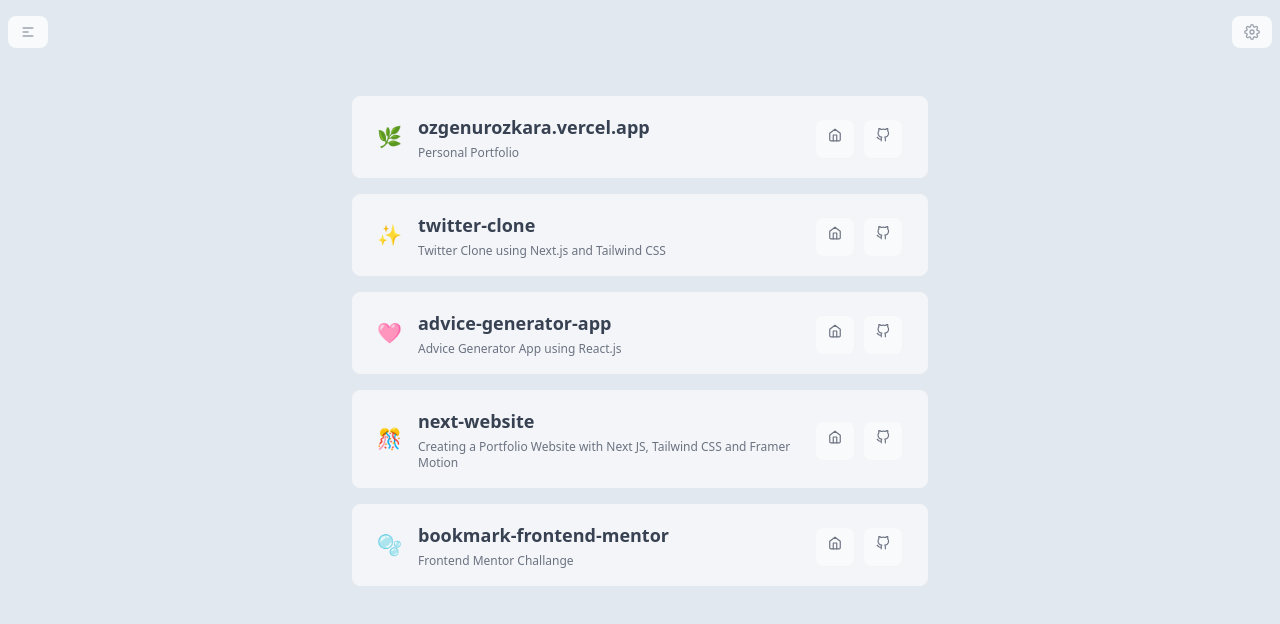
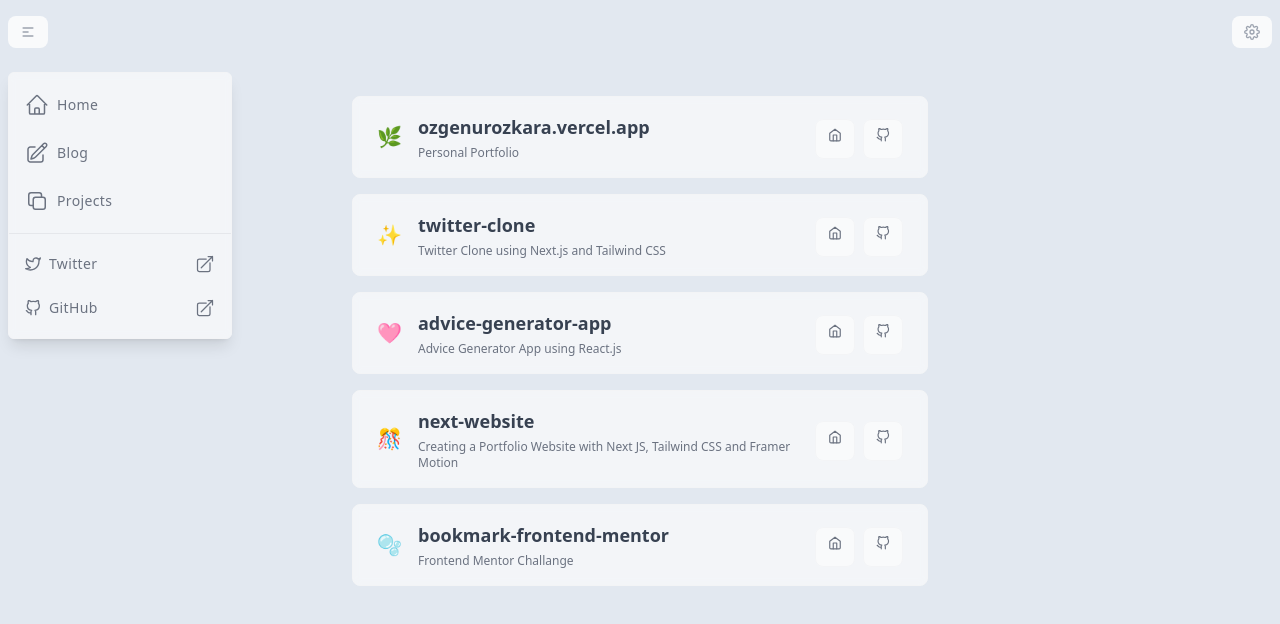
Before and after one commit to ozgeozkaraa01/next-my-portfolio, a Next.js app: page /projects in a window 1280 px wide. Both pictures are taken after a click on the button 28 px from the left and 32 px from the top of the page. Shown: the top 624 px of the page. Built offline with nearby package versions, Linux system fonts and the light colour scheme.

Commit message:
feat: Add dropdown menu to HiMenuAlt1 button

```diff
--- a/components/NavProjects.jsx
+++ b/components/NavProjects.jsx
@@ -1,13 +1,18 @@
 import React, { useState } from "react";
 import { HiMenuAlt1 } from "react-icons/hi";
-import { FiSettings } from "react-icons/fi";
+import { FiSettings, FiGithub, FiTwitter } from "react-icons/fi";
 import Link from "next/link";
 
 const NavProjects = () => {
   const [isMenuOpen, setIsMenuOpen] = useState(false);
+  const [isMenuOpen2, setIsMenuOpen2] = useState(false);
 
   const handleMenuToggle = () => {
     setIsMenuOpen((prevState) => !prevState);
+  };
+
+  const handleMenuToggle2 = () => {
+    setIsMenuOpen2((prevState) => !prevState);
   };
 
   return (
@@ -15,7 +20,10 @@
       <div className="mx-auto px-2">
         <div className="relative flex items-center justify-between h-16">
           <div className="relative inline-block text-left">
-            <button className="group relative inline-flex items-center px-3 py-2 bg-gray-50 hover:bg-gray-100 hover:text-gray-700 text-gray-400 rounded-lg text-base font-medium default-transition default-focus">
+            <button
+              onClick={handleMenuToggle2}
+              className="group relative inline-flex items-center px-3 py-2 bg-gray-50 hover:bg-gray-100 hover:text-gray-700 text-gray-400 rounded-lg text-base font-medium default-transition default-focus"
+            >
               <HiMenuAlt1 />
             </button>
           </div>
@@ -34,7 +42,7 @@
               <div className="py-2">
                 <Link
                   href="/"
-                  className="flex items-center space-x-2 px-4 py-3 text-sm font-medium tracking-wide cursor-pointer default:transition text-gray-500 hover:text-gray-700"
+                  className="flex items-center space-x-2 px-4 py-3 text-sm font-medium tracking-wide cursor-pointer default:transition text-gray-500 hover:text-gray-700 hover:bg-slate-200"
                 >
                   <svg
                     xmlns="http://www.w3.org/2000/svg"
@@ -56,7 +64,7 @@
                 <hr className="mt-2 pb-2 border-gray-200 " />
                 <Link
                   href="/"
-                  className="flex items-center space-x-2 px-4 py-3 text-sm font-medium tracking-wide cursor-pointer default:transition text-gray-500 hover:text-gray-700"
+                  className="flex items-center space-x-2 px-4 py-3 text-sm font-medium tracking-wide cursor-pointer default:transition text-gray-500 hover:text-gray-700 hover:bg-slate-200"
                 >
                   <svg
                     xmlns="http://www.w3.org/2000/svg"
@@ -77,7 +85,7 @@
                 </Link>
                 <Link
                   href="/"
-                  className="flex items-center space-x-2 px-4 py-3 text-sm font-medium tracking-wide cursor-pointer default:transition text-gray-500 hover:text-gray-700"
+                  className="flex items-center space-x-2 px-4 py-3 text-sm font-medium tracking-wide cursor-pointer default:transition text-gray-500 hover:text-gray-700 hover:bg-slate-200"
                 >
                   <svg
                     xmlns="http://www.w3.org/2000/svg"
@@ -101,6 +109,123 @@
             </div>
           </div>
         )}
+        {isMenuOpen2 && (
+          <div className="transform scale-100 opacity-100">
+            <div className="absolute w-[calc(100vw-1rem)] sm:w-56 mt-2 bg-gray-50 bg-opacity-75 backdrop-filter backdrop-blur-sm border border-gray-100 rounded-md shadow-lg divide-y divide-gray-100 focus:outline-none origin-top-left left-0">
+              <div className="py-2">
+                {" "}
+                <Link
+                  href="/"
+                  className="flex items-center space-x-2 px-4 py-3 text-sm font-medium tracking-wide cursor-pointer default:transition text-gray-500 hover:text-gray-700 hover:bg-slate-200"
+                >
+                  <svg
+                    xmlns="http://www.w3.org/2000/svg"
+                    fill="none"
+                    viewBox="0 0 24 24"
+                    strokeWidth={1.5}
+                    stroke="currentColor"
+                    className="w-6 h-6"
+                  >
+                    <path
+                      strokeLinecap="round"
+                      strokeLinejoin="round"
+                      d="M2.25 12l8.954-8.955c.44-.439 1.152-.439 1.591 0L21.75 12M4.5 9.75v10.125c0 .621.504 1.125 1.125 1.125H9.75v-4.875c0-.621.504-1.125 1.125-1.125h2.25c.621 0 1.125.504 1.125 1.125V21h4.125c.621 0 1.125-.504 1.125-1.125V9.75M8.25 21h8.25"
+                    />
+                  </svg>
+                  <span>Home</span>
+                  <span className="flex-1"></span>
+                </Link>
+                <Link
+                  href="/"
+                  className="flex items-center space-x-2 px-4 py-3 text-sm font-medium tracking-wide cursor-pointer default:transition text-gray-500 hover:text-gray-700 hover:bg-slate-200"
+                >
+                  <svg
+                    xmlns="http://www.w3.org/2000/svg"
+                    fill="none"
+                    viewBox="0 0 24 24"
+                    strokeWidth={1.5}
+                    stroke="currentColor"
+                    className="w-6 h-6"
+                  >
+                    <path
+                      strokeLinecap="round"
+                      strokeLinejoin="round"
+                      d="M16.862 4.487l1.687-1.688a1.875 1.875 0 112.652 2.652L10.582 16.07a4.5 4.5 0 01-1.897 1.13L6 18l.8-2.685a4.5 4.5 0 011.13-1.897l8.932-8.931zm0 0L19.5 7.125M18 14v4.75A2.25 2.25 0 0115.75 21H5.25A2.25 2.25 0 013 18.75V8.25A2.25 2.25 0 015.25 6H10"
+                    />
+                  </svg>
+                  <span>Blog</span>
+                  <span className="flex-1"></span>
+                </Link>
+                <Link
+                  href="/"
+                  className="flex items-center space-x-2 px-4 py-3 text-sm font-medium tracking-wide cursor-pointer default:transition text-gray-500 hover:text-gray-700 hover:bg-slate-200"
+                >
+                  <svg
+                    xmlns="http://www.w3.org/2000/svg"
+                    fill="none"
+                    viewBox="0 0 24 24"
+                    strokeWidth={1.5}
+                    stroke="currentColor"
+                    className="w-6 h-6"
+                  >
+                    <path
+                      strokeLinecap="round"
+                      strokeLinejoin="round"
+                      d="M16.5 8.25V6a2.25 2.25 0 00-2.25-2.25H6A2.25 2.25 0 003.75 6v8.25A2.25 2.25 0 006 16.5h2.25m8.25-8.25H18a2.25 2.25 0 012.25 2.25V18A2.25 2.25 0 0118 20.25h-7.5A2.25 2.25 0 018.25 18v-1.5m8.25-8.25h-6a2.25 2.25 0 00-2.25 2.25v6"
+                    />
+                  </svg>
+                  <span>Projects</span>
+                  <span className="flex-1"></span>
+                </Link>
+                <hr className="mt-2 pb-2 border-gray-200 " />
+                <Link
+                  href="/"
+                  className="flex items-center space-x-2 px-4 py-3 text-sm font-medium tracking-wide cursor-pointer default:transition text-gray-500 hover:text-gray-700 hover:bg-slate-200"
+                >
+                  <FiTwitter className="w-4 h-4" />
+                  <span>Twitter</span>
+                  <span className="flex-1"></span>
+                  <svg
+                    xmlns="http://www.w3.org/2000/svg"
+                    fill="none"
+                    viewBox="0 0 24 24"
+                    strokeWidth={1.5}
+                    stroke="currentColor"
+                    className="w-5 h-5"
+                  >
+                    <path
+                      strokeLinecap="round"
+                      strokeLinejoin="round"
+                      d="M13.5 6H5.25A2.25 2.25 0 003 8.25v10.5A2.25 2.25 0 005.25 21h10.5A2.25 2.25 0 0018 18.75V10.5m-10.5 6L21 3m0 0h-5.25M21 3v5.25"
+                    />
+                  </svg>
+                </Link>
+                <Link
+                  href="/"
+                  className="flex items-center space-x-2 px-4 py-3 text-sm font-medium tracking-wide cursor-pointer default:transition text-gray-500 hover:text-gray-700 hover:bg-slate-200"
+                >
+                  <FiGithub className="w-4 h-4" />
+                  <span>GitHub</span>
+                  <span className="flex-1"></span>
+                  <svg
+                    xmlns="http://www.w3.org/2000/svg"
+                    fill="none"
+                    viewBox="0 0 24 24"
+                    strokeWidth={1.5}
+                    stroke="currentColor"
+                    className="w-5 h-5"
+                  >
+                    <path
+                      strokeLinecap="round"
+                      strokeLinejoin="round"
+                      d="M13.5 6H5.25A2.25 2.25 0 003 8.25v10.5A2.25 2.25 0 005.25 21h10.5A2.25 2.25 0 0018 18.75V10.5m-10.5 6L21 3m0 0h-5.25M21 3v5.25"
+                    />
+                  </svg>
+                </Link>
+              </div>
+            </div>
+          </div>
+        )}
       </div>
     </nav>
   );
```
